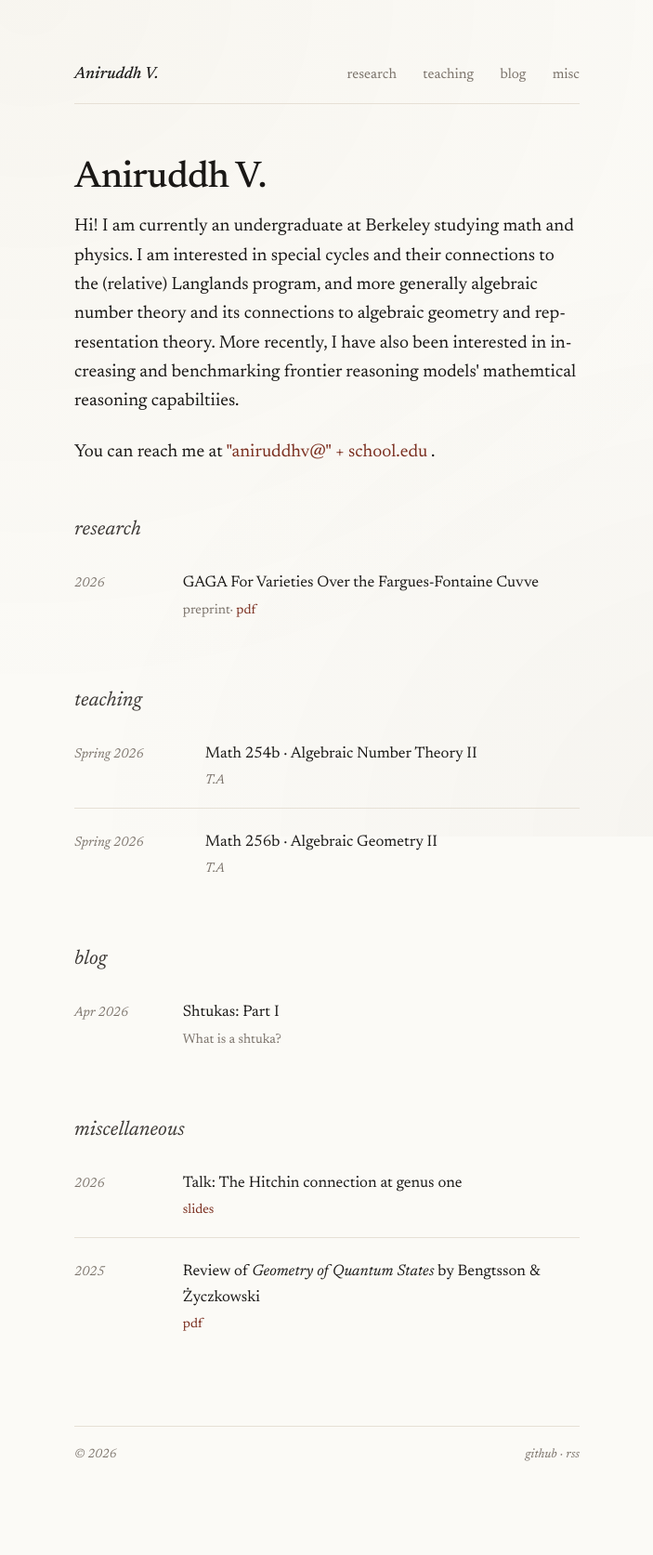
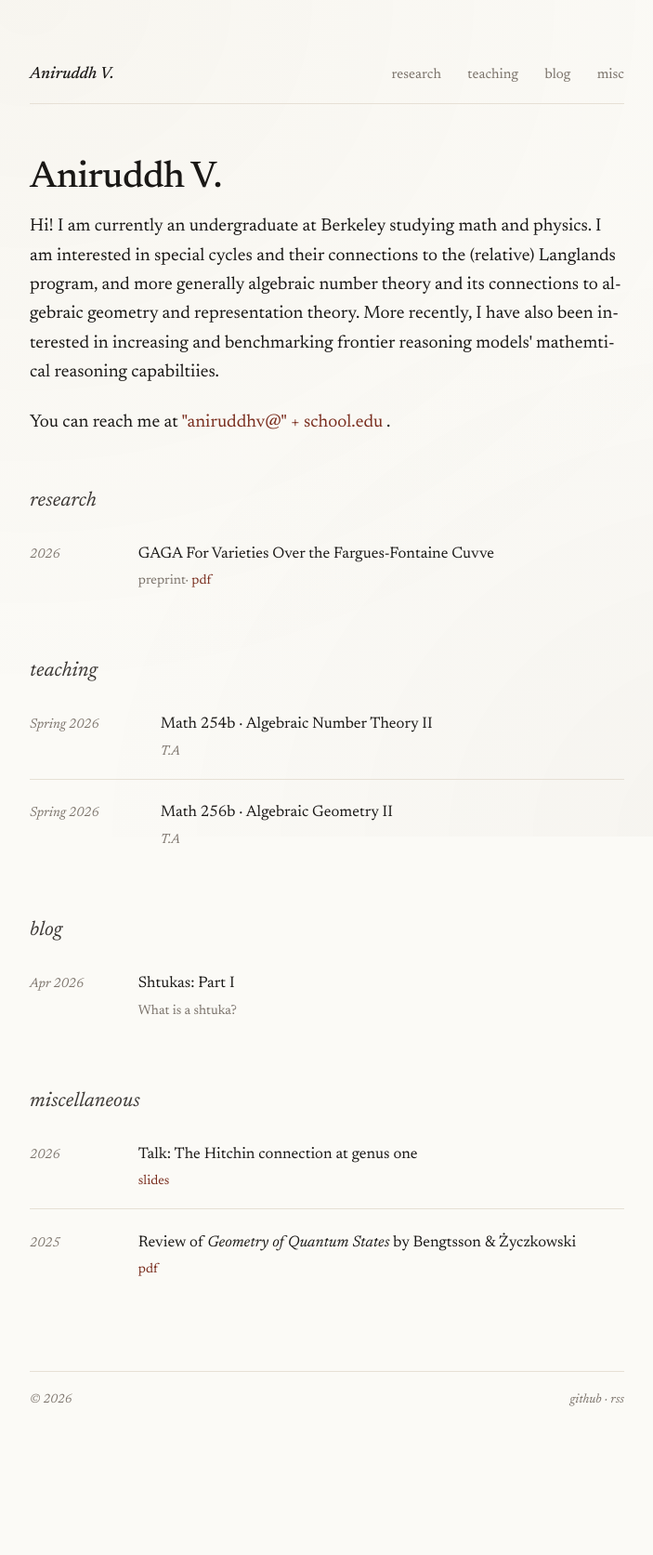
Before and after one commit to shtuka123/shtuka123.github.io, a Jekyll site: the page built from index.html, in a window 1280 px wide. Shown: the whole page at 93% size, without its empty margins (224-927 px from the left). Built offline with Jekyll 4.4.1, drawn with Linux system fonts in a browser that asks for light colours; after the commit the page ends 1614 px from its top, so only the background shows below that.

Commit message:
edited mnargin

```diff
--- a/assets/css/style.css
+++ b/assets/css/style.css
@@ -21,7 +21,7 @@
   --font-mono:  'JetBrains Mono', ui-monospace, 'SF Mono', Menlo, Consolas, monospace;
 
   /* Measure & rhythm — asymmetric: content left, sidenotes right */
-  --measure: 34rem;   /* main text column */
+  --measure: 40rem;   /* main text column */
   --gutter:   8rem;   /* right margin for sidenotes */
 }
 
```
Also changed, not shown: _posts/2026-04-24-shtuka-one.md (+1 -1 lines).
